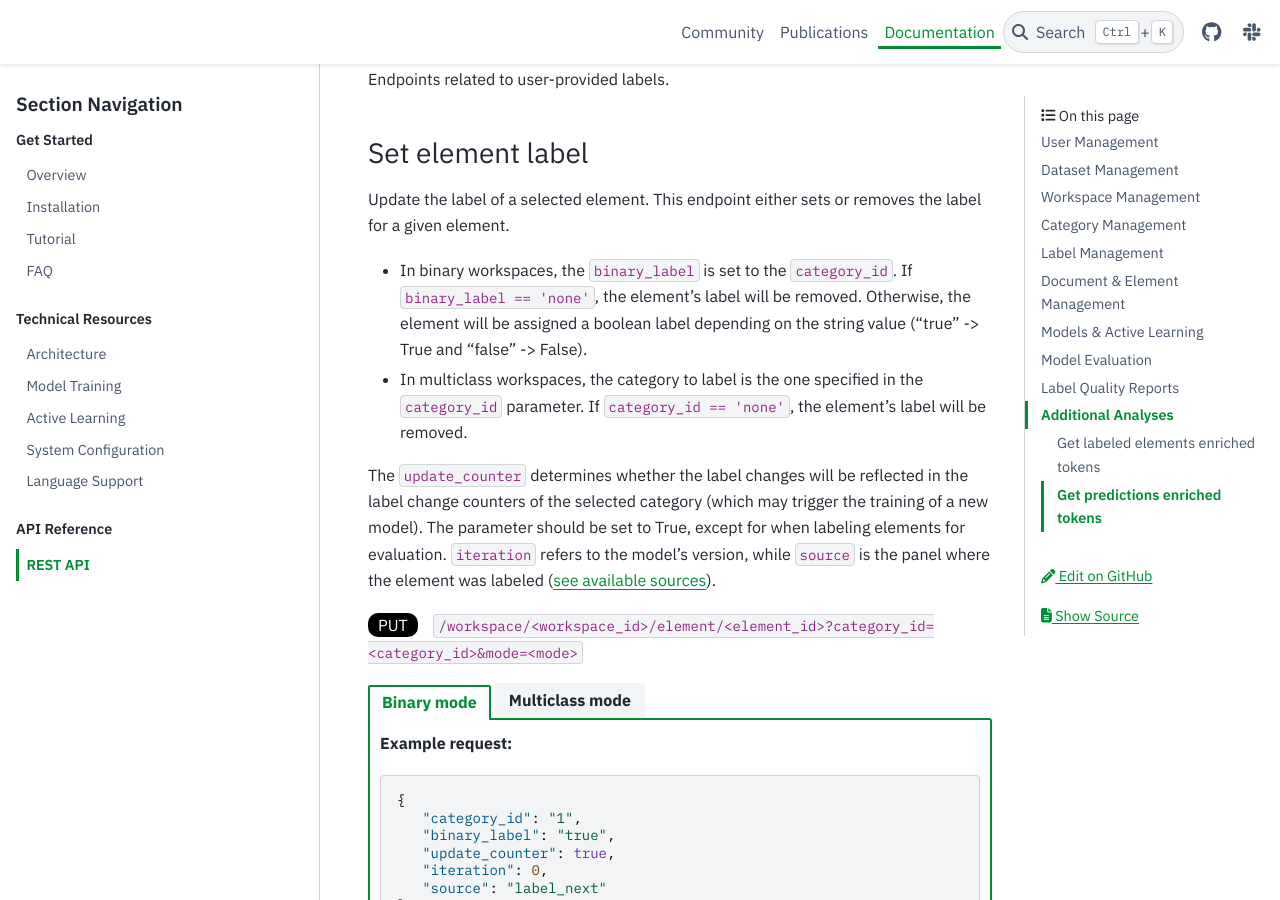
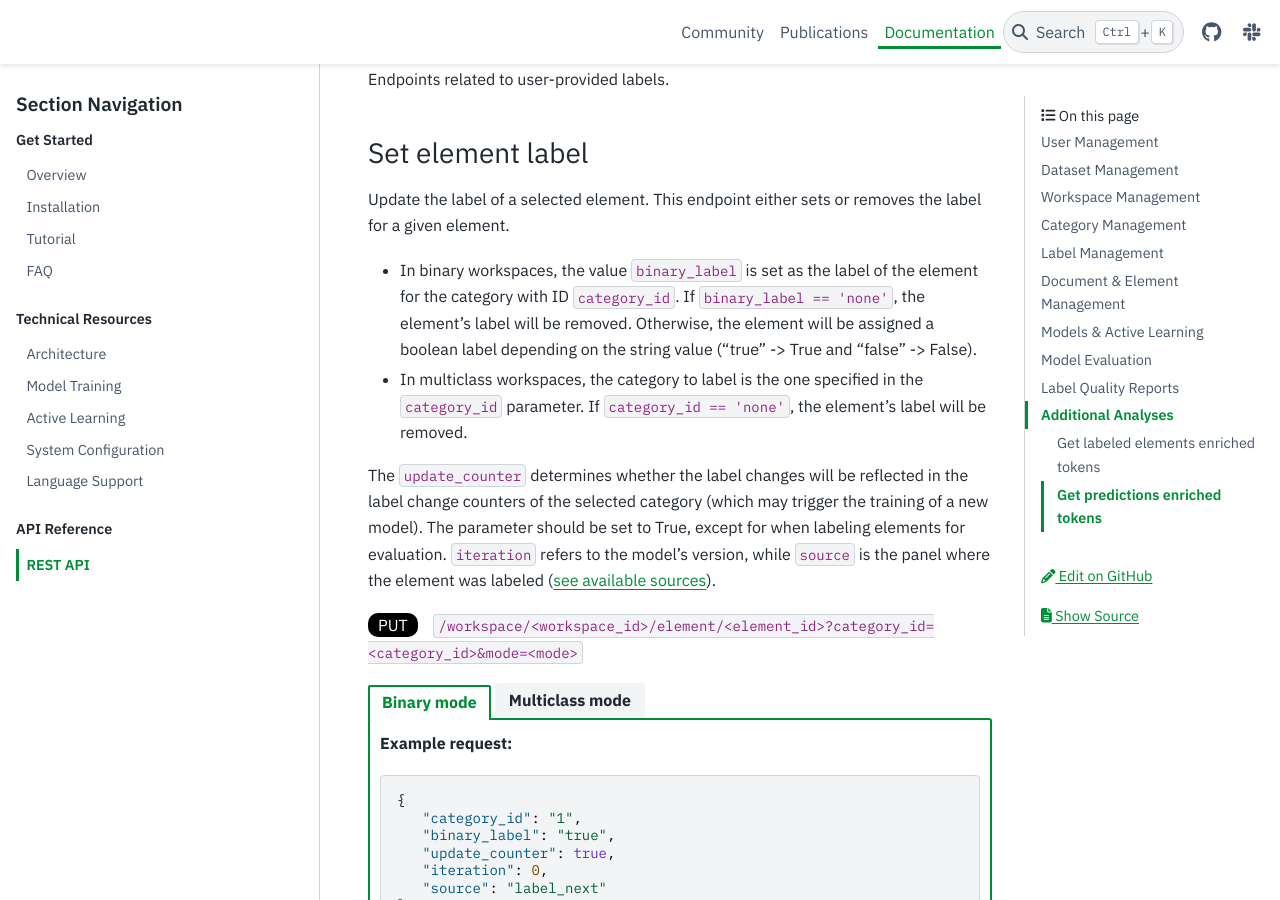
Before and after one commit to label-sleuth/label-sleuth.org, a Sphinx documentation site: the page built from docs/docs/dev/api.md, in a window 1280 px wide and 900 px high, scrolled down 8671 px. Built offline with Sphinx 7.4.7 and the PyData theme 0.15.4, drawn with Linux system fonts in a browser that asks for light colours.

```diff
--- a/docs/docs/dev/api.md
+++ b/docs/docs/dev/api.md
@@ -487,7 +487,7 @@ Endpoints related to user-provided labels.
 
 Update the label of a selected element. This endpoint either sets or removes the label for a given element.
 
-- In binary workspaces, the `binary_label` is set to the `category_id`. If `binary_label == 'none'`, the element's label will be removed. Otherwise, the element will be assigned a boolean label depending on the string value ("true" -> True and "false" -> False).
+- In binary workspaces, the value `binary_label` is set as the label of the element for the category with ID `category_id`. If `binary_label == 'none'`, the element's label will be removed. Otherwise, the element will be assigned a boolean label depending on the string value ("true" -> True and "false" -> False).
 - In multiclass workspaces, the category to label is the one specified in the `category_id` parameter. If `category_id == 'none'`, the element's label will be removed.
 
 The `update_counter` determines whether the label changes will be reflected in the label change counters of the selected category (which may trigger the training of a new model). The parameter should be set to True, except for when labeling elements for evaluation. `iteration` refers to the model's version, while `source` is the panel where the element was labeled ([see available sources](https://github.com/label-sleuth/label-sleuth/blob/9561c9e7131da07c1978294a3633d42ac7eab473/frontend/src/const.ts#L115)).
```
